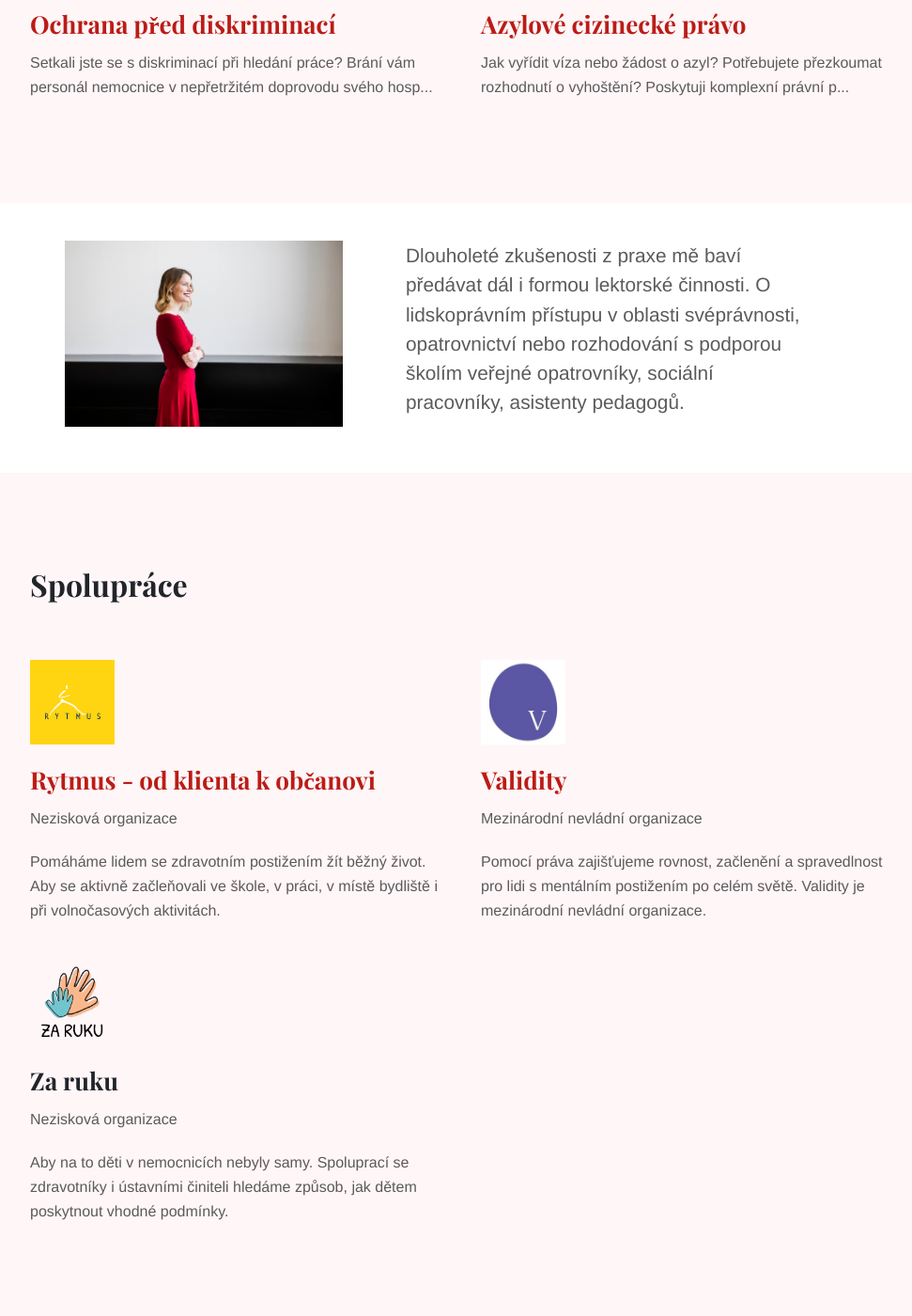
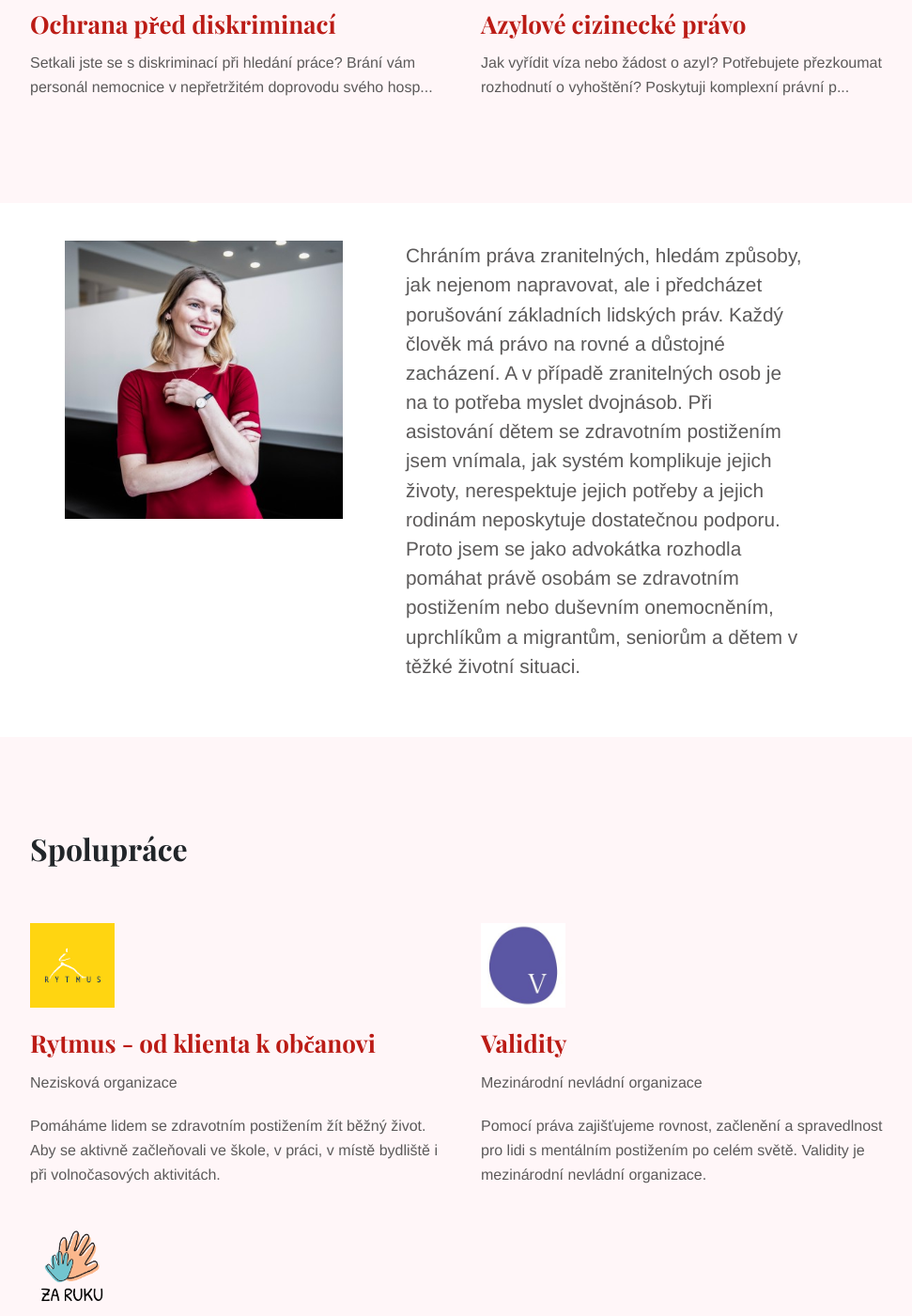
Before and after one commit to terezabartova/terezabartova.github.io, a Jekyll site: the page built from index.md, in a window 1280 px wide and 1400 px high, scrolled down 1264 px. Shown: the whole window at 94% size, without its empty margins (143-1114 px from the left). Built offline with Jekyll 4.4.1, drawn with Linux system fonts in a browser that asks for light colours; some of the changed text lies outside the part shown.

Commit message:
home page text order change

```diff
--- a/index.md
+++ b/index.md
@@ -4,16 +4,16 @@ layout: home
 description: Jmenuji se Tereza Bártová a věnuji se ochraně lidských práv se zaměřením na zranitelné skupiny,
              ať už se jedná o lidi se zdravotním znevýhodněním, duševním onemocněním, seniory nebo děti v těžké životní situaci.
              Baví mě jak přímá práce s klienty, tak strategická činnost zaměřená na systematické zlepšování postavení lidí v obtížných životních situacích.
-specialization: Dlouholeté zkušenosti z praxe mě baví předávat dál i formou lektorské činnosti.
-                O lidskoprávním přístupu v oblasti svéprávnosti, opatrovnictví nebo rozhodování s podporou školím veřejné opatrovníky, sociální pracovníky, asistenty pedagogů.
-about: Chráním práva zranitelných, hledám způsoby, jak nejenom napravovat, ale i předcházet porušování základních lidských práv.
-       Každý člověk má právo na rovné a důstojné zacházení.
-       A v případě zranitelných osob je na to potřeba myslet dvojnásob.
-       Při asistování dětem se zdravotním postižením jsem vnímala, jak systém komplikuje jejich životy, nerespektuje jejich potřeby a jejich rodinám neposkytuje dostatečnou podporu.
-       Proto jsem se jako advokátka rozhodla pomáhat právě osobám se zdravotním postižením nebo duševním onemocněním, uprchlíkům a migrantům, seniorům a dětem v těžké životní situaci.
+specialization: Chráním práva zranitelných, hledám způsoby, jak nejenom napravovat, ale i předcházet porušování základních lidských práv.
+                Každý člověk má právo na rovné a důstojné zacházení.
+                A v případě zranitelných osob je na to potřeba myslet dvojnásob.
+                Při asistování dětem se zdravotním postižením jsem vnímala, jak systém komplikuje jejich životy, nerespektuje jejich potřeby a jejich rodinám neposkytuje dostatečnou podporu.
+                Proto jsem se jako advokátka rozhodla pomáhat právě osobám se zdravotním postižením nebo duševním onemocněním, uprchlíkům a migrantům, seniorům a dětem v těžké životní situaci.
+about: Dlouholeté zkušenosti z praxe mě baví předávat dál i formou lektorské činnosti.
+       O lidskoprávním přístupu v oblasti svéprávnosti, opatrovnictví nebo rozhodování s podporou školím veřejné opatrovníky, sociální pracovníky, asistenty pedagogů.
 description_image: "images/illustrations/terka3-shorter.jpg"
-specialization_image: "images/illustrations/terka1.jpg"
-about_image: "images/illustrations/terka.jpg"
+specialization_image: "images/illustrations/terka.jpg"
+about_image: "images/illustrations/terka1.jpg"
 contact_image: "images/illustrations/terka2.jpg"
 intro_image_absolute: false
 intro_image_hide_on_mobile: false
```
